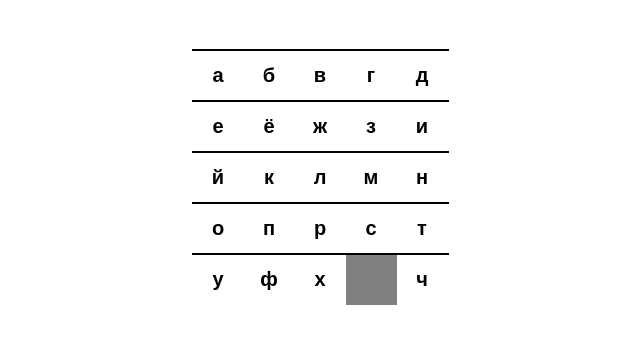
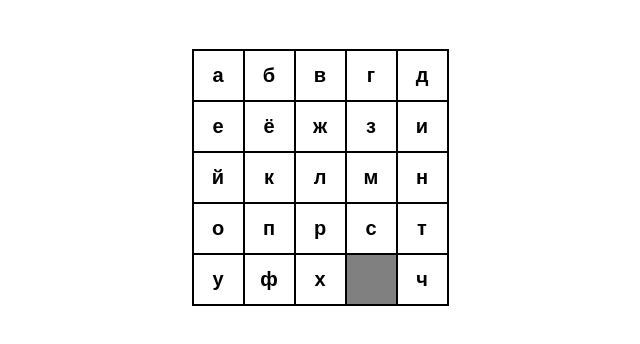
Before and after one commit to g1rz/fillword, a website: page app/pug/index.pug in a window 1280 px wide. Shown: the whole page, without its empty margins (320-960 px from the left). Drawn offline with nearby package versions, Linux system fonts and the light colour scheme; files that its build step writes are made by us from their sources.

Commit message:
Границы ячеек

```diff
--- a/app/js/scripts.js
+++ b/app/js/scripts.js
@@ -24,8 +24,8 @@ $field.onmousedown = function(e) {
 
 
     function move(e) {
-        $target = e.target;
-        console.log(e.path);
+        $target = e.composedPath()[1];//e.target;
+        // console.log(e.composedPath()[1]);
 
         if ($target.classList.contains('field__item--empty')) {
             document.onmousemove = null;
@@ -35,7 +35,7 @@ $field.onmousedown = function(e) {
         }
 
         if ($target.classList.contains('field__item') && !$target.classList.contains('field__item--active')) {
-            word += $target.textContent ;
+            word += $target.textContent.trim() || $target.innerText.trim();
         }
 
         if ($target.classList.contains('field__item')) {
--- a/app/pug/components/game.pug
+++ b/app/pug/components/game.pug
@@ -18,6 +18,11 @@
                 - var addClass= item === 0 ? 'field__item--empty' : ''
                 .field__item(class=addClass)
                     span !{item}
-                    svg.borders
-                        rect(x="0", y="0", height="2", width="100%")
-                        rect(x="0", y="100%", height="2", width="100%")
+                    //- svg.borders
+                    //-     rect(x="0", y="0", height="2", width="100%")
+                    //-     rect(x="0", y="100%", height="2", width="100%")
+                    .borders
+                        span.borders__border.borders__border--top
+                        span.borders__border.borders__border--right
+                        span.borders__border.borders__border--bottom
+                        span.borders__border.borders__border--left
--- a/app/sass/style.sass
+++ b/app/sass/style.sass
@@ -48,8 +48,37 @@
             // box-shadow: inset 0 0 0 2px red
             // border: 2px solid #DFE4E8
 
+            &__border
+                position: absolute
+                background-color: #000
+                &--top
+                    width: 100%
+                    height: 2px
+                    top: 0
+                    left: 0
+                &--right
+                    width: 2px
+                    height: 100%
+                    top: 0
+                    right: 0
+                &--bottom
+                    width: 100%
+                    height: 2px
+                    left: 0
+                    bottom: 0
+                &--left
+                    width: 2px
+                    height: 100%
+                    top: 0
+                    left: 0
+
+
         &--active
             background: green
+            .borders
+                &__border
+                    background: red
+                    z-index: 100
 
         &--empty
             font-size: 0
```
Also changed, not shown: app/css/style.css, app/index.html, 2 other files.
